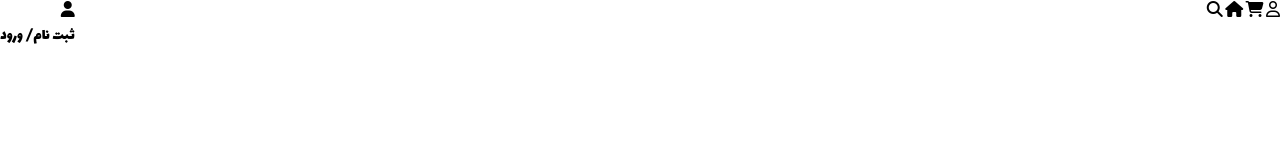
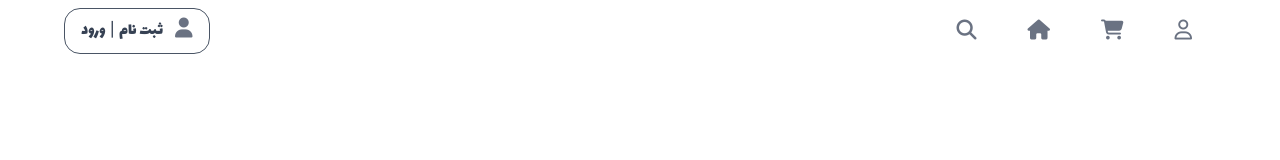
Before and after one commit to whosfatima/modern-store-template, a website: page index.html in a window 1280 px wide. Drawn offline with Linux system fonts and the light colour scheme.

Commit message:
so ,any things added

```diff
--- a/index.html
+++ b/index.html
@@ -12,17 +12,34 @@
   </head>
   <body class="font-[Lalezar]">
     <header>
-      <nav class="flex justify-between">
+      <!-- whole header -->
+      <nav class="flex justify-between py-0 px-16 items-center text-xl">
+        <!-- right -->
         <div>
-          <a href=""> <i class="far fa-user"></i> </a>
-          <a href=""><i class="fas fa-shopping-cart"></i></a>
-          <a href=""><i class="fas fa-home"></i></a>
-          <a href=""><i class="fas fa-search"></i></a>
+          <a href="" title="user">
+            <i class="far fa-user text-gray-500 mx-4 py-5 px-2"></i>
+          </a>
+          <a href="" title="shopping"
+            ><i class="fas fa-shopping-cart text-gray-500 mx-4 py-5 px-2"></i
+          ></a>
+          <a href="" title="home"
+            ><i class="fas fa-home text-gray-500 mx-4 py-5 px-2"></i
+          ></a>
+          <a href="" title="search"
+            ><i class="fas fa-search text-gray-500 mx-4 py-5 px-2"></i
+          ></a>
         </div>
         <div>
-          <div>
-            <a href=""><i class="fas fa-user"></i></a>
-            <p>ثبت نام/ ورود</p>
+          <!-- left -->
+          <div
+            class="flex border py-2 px-4 items-center mt-0.5 border-gray-600 rounded-2xl justify-center"
+          >
+            <a href="" title="user" class="text-gray-500 ml-3"
+              ><i class="fas fa-user"></i
+            ></a>
+            <p class="cursor-pointer text-gray-700 text-[17px]">
+              ثبت نام &#8739; ورود
+            </p>
           </div>
         </div>
       </nav>
```
Also changed, not shown: src/output.css.
